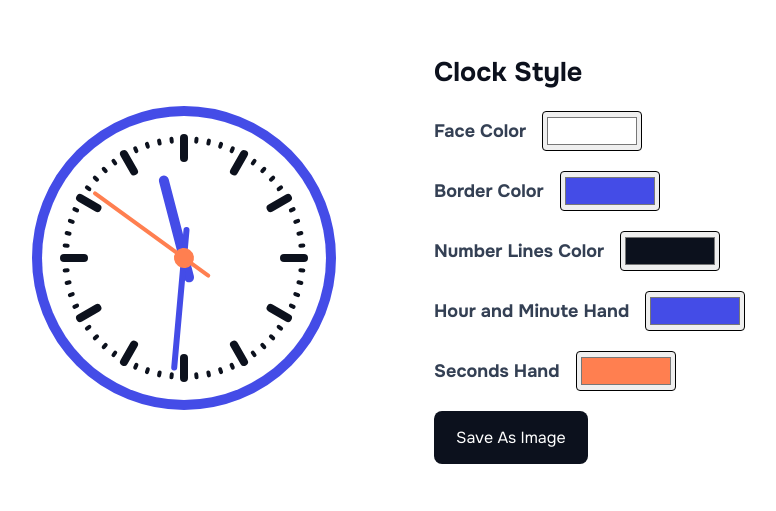
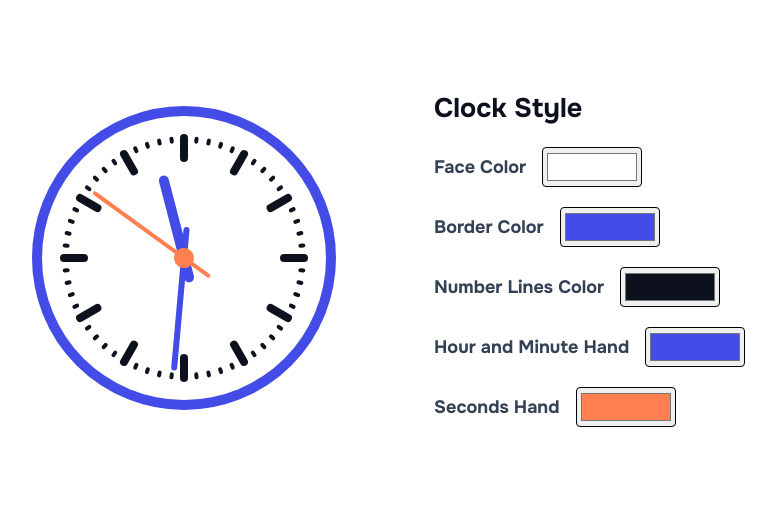
Before and after one commit to poncardasm/web-browser-api, a website built with Vite: page 06-animated-clock-2/index.html in a window 1280 px wide. Shown: the whole page, without its empty margins (74-850 px from the left). Built offline with nearby package versions, Linux system fonts and the light colour scheme.

Commit message:
Refactor clock styling and remove save button

```diff
--- a/06-animated-clock-2/index.html
+++ b/06-animated-clock-2/index.html
@@ -40,9 +40,9 @@
           <input type="color" value="#FF7F50" id="seconds-hand-color" />
         </div>
 
-        <div class="form-input">
+        <!-- <div class="form-input">
           <button id="save-btn" type="submit">Save As Image</button>
-        </div>
+        </div> -->
       </form>
     </div>
   </body>
--- a/06-animated-clock-2/script.js
+++ b/06-animated-clock-2/script.js
@@ -1,3 +1,8 @@
+/**
+ * @type {HTMLCanvasElement}
+ */
+const canvas = document.getElementById('canvas');
+
 const faceColor = document.getElementById('face-color');
 const borderColor = document.getElementById('border-color');
 const lineColor = document.getElementById('line-color');
@@ -6,11 +11,6 @@ const secondsHandColor = document.getElementById('seconds-hand-color');
 
 function clock() {
   const now = new Date();
-
-  /**
-   * @type {HTMLCanvasElement}
-   */
-  const canvas = document.getElementById('canvas');
   const ctx = canvas.getContext('2d');
 
   // SETUP CANVAS
```
